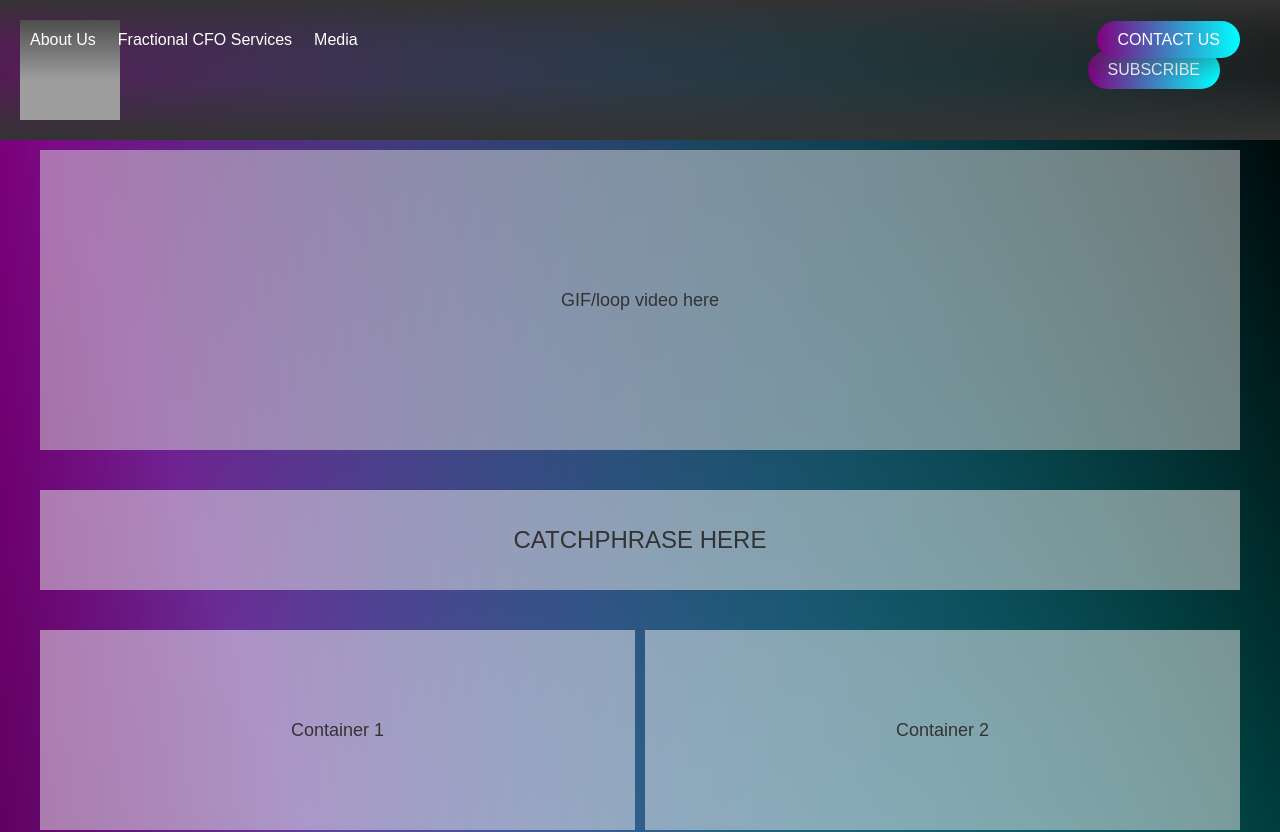
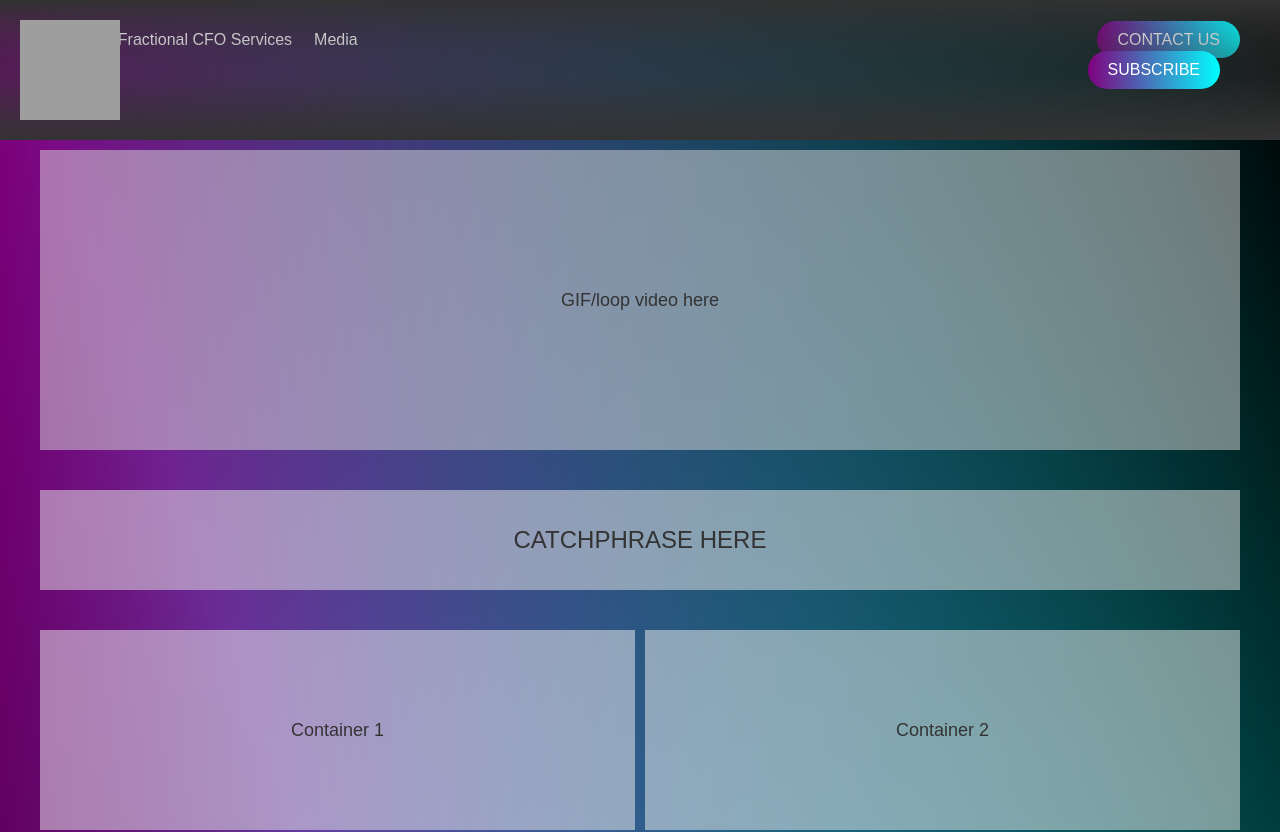
Before and after one commit to MetaCapFin/fractional-cfo-main., a Next.js app: page / in a window 1280 px wide. Shown: the top 832 px of the page. Built offline with nearby package versions, Linux system fonts and the light colour scheme; grey boxes are pictures that could not be loaded; a web font is replaced by a local one.

Commit message:
Update styles.css

```diff
--- a/public/styles.css
+++ b/public/styles.css
@@ -89,6 +89,7 @@ header {
     margin-bottom: 20px;
     height: 200px; /* Adjust height as needed */
     position: relative;
+    z-index: 500; /* Ensure sub-header is above other elements */
 }
 
 .logo-container {
@@ -297,6 +298,10 @@ header {
     background-color: rgba(244, 244, 244, 0.5); /* Transparent background */
 }
 
+.key-values-container h2 {
+    margin-bottom: 50px;
+}
+
 .key-values-placeholders {
     display: flex;
     justify-content: space-between;
@@ -362,6 +367,7 @@ footer {
     justify-content: space-between;
     align-items: center;
     position: relative; /* Ensure the footer container is positioned relative */
+    z-index: 1000; /* Ensure footer is above other elements */
 }
 
 .footer-logo-placeholder {
```
